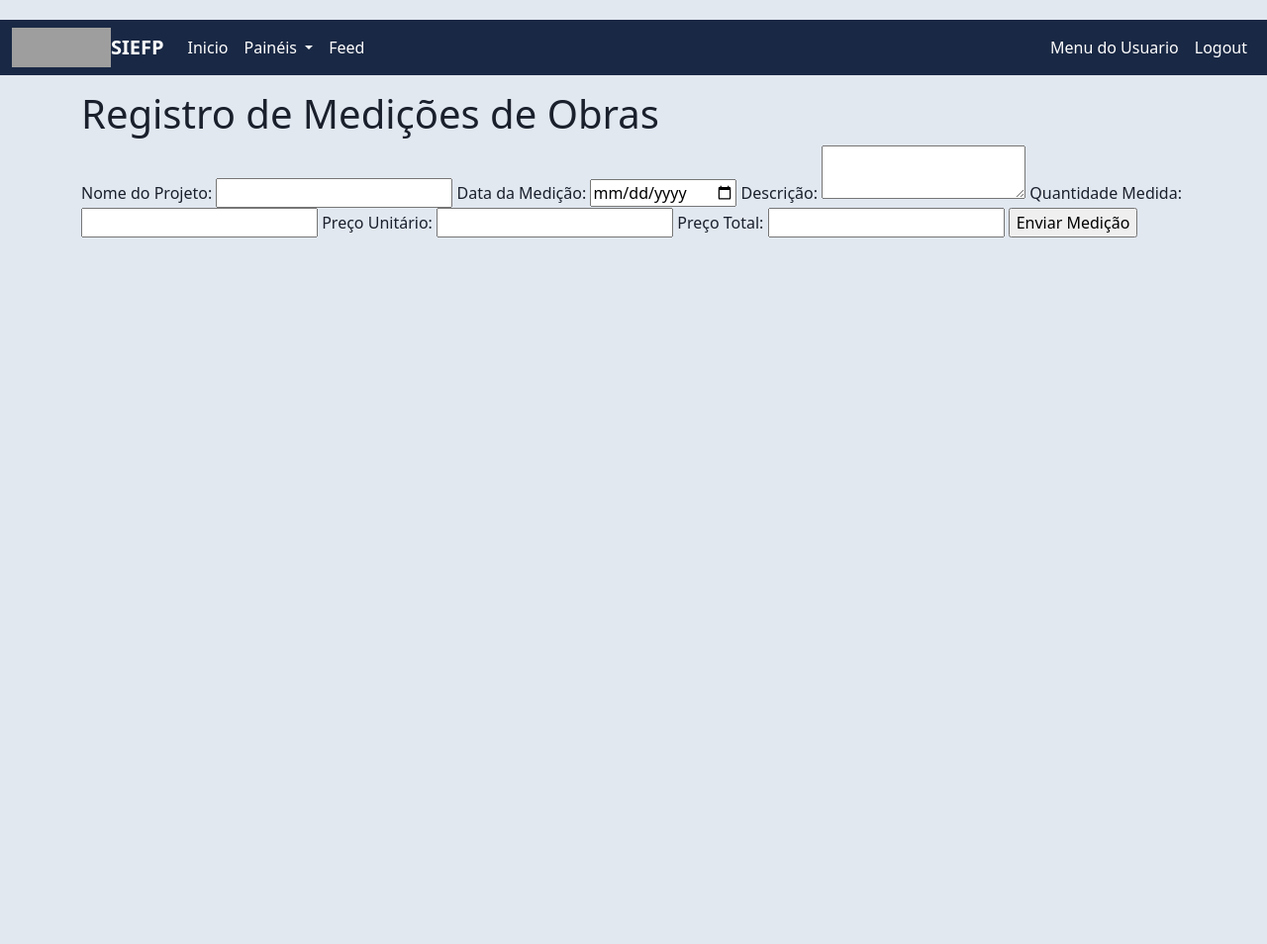
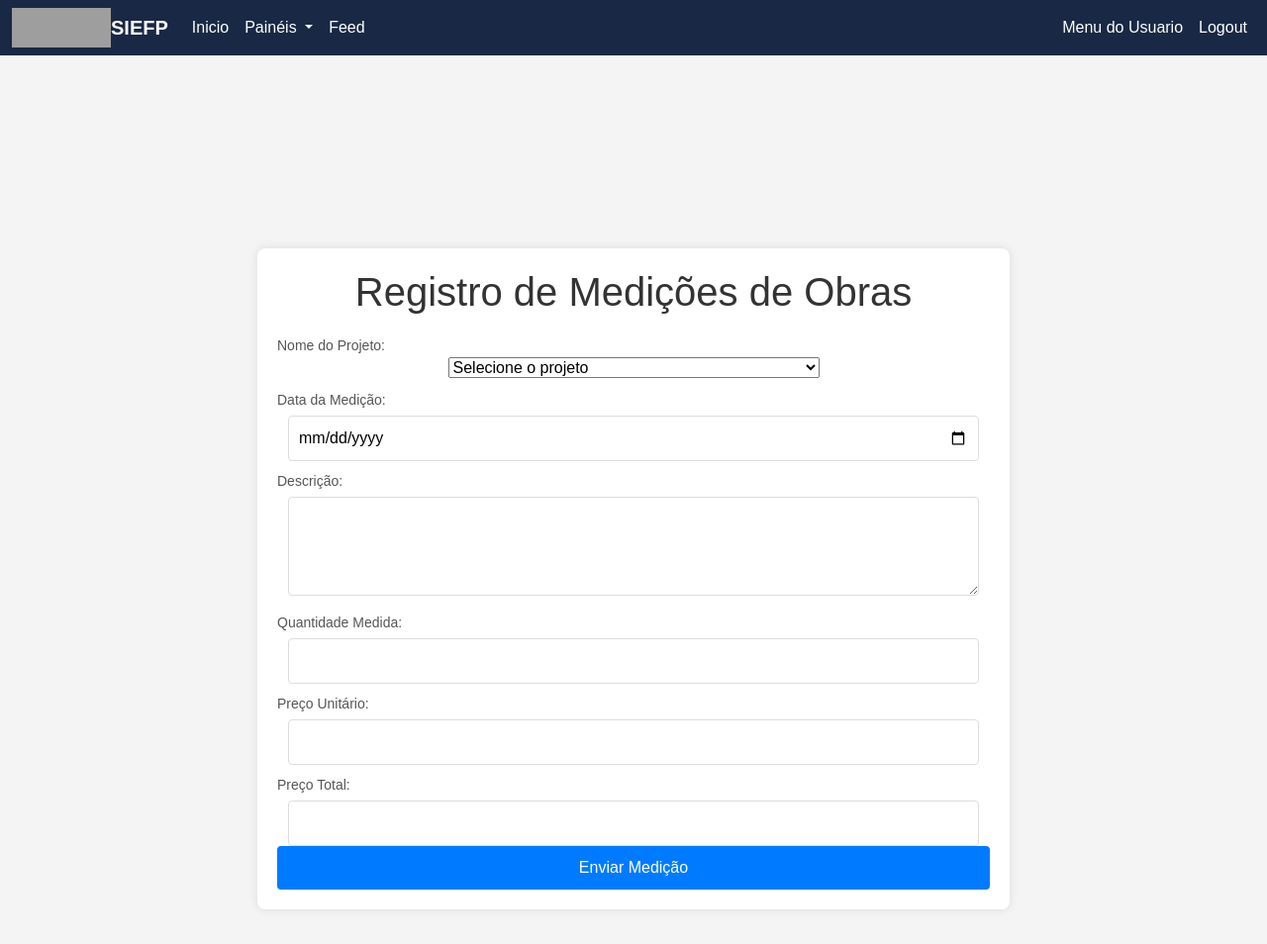
Before and after one commit to AiramBI/SECID, a Flask app: page /usuario/medicao in a window 1280 px wide. Shown: the whole page at 99% size. Before the commit the page ends 240 px from the top, so only its background shows below. Run offline with Flask 3, Linux system fonts and the light colour scheme; the visitor is signed in with stand-in values (Sample User, id 1); grey boxes are pictures that could not be loaded.

Commit message:
Update medicao.html

```diff
--- a/SECID/templates/medicao.html
+++ b/SECID/templates/medicao.html
@@ -1,12 +1,120 @@
 {%extends 'base.html' %}
 
 {% block body%}
+<head>
+    <style>
+        body {
+            font-family: Arial, sans-serif;
+            background-color: #f4f4f4;
+            margin: 0;
+            padding: 0;
+        }
+        .top-bar {
+            position: fixed;
+            top: 0;
+            left: 0;
+            width: 100%;
+            background-color: #007bff;
+            color: #fff;
+            padding: 10px;
+            text-align: center;
+            z-index: 1000;
+        }
+        .top-bar a {
+            color: #fff;
+            text-decoration: none;
+            font-size: 16px;
+            margin: 0 15px;
+        }
+        .top-bar a:hover {
+            text-decoration: underline;
+        }
+        .container {
+            margin: 60px auto 0; /* Margem para espaçar do botão fixo */
+            padding: 20px;
+            max-width: 800px; /* Largura máxima para melhor visualização em telas grandes */
+        }
+        .form-container {
+            background-color: #fff;
+            border-radius: 8px;
+            box-shadow: 0 0 10px rgba(0, 0, 0, 0.1);
+            padding: 20px;
+            text-align: center;
+        }
+        .form-container h1 {
+            margin-bottom: 20px;
+            color: #333;
+        }
+        .form-container label {
+            display: block;
+            margin-top: 10px;
+            font-size: 14px;
+            color: #555;
+            text-align: left;
+        }
+        .form-container input[type="text"],
+        .form-container input[type="date"],
+        .form-container input[type="number"],
+        .form-container textarea {
+            width: calc(100% - 22px);
+            padding: 10px;
+            margin-top: 5px;
+            border: 1px solid #ddd;
+            border-radius: 4px;
+            box-sizing: border-box;
+        }
+        .form-container textarea {
+            height: 100px;
+            resize: vertical; /* Permite redimensionar verticalmente */
+        }
+        .form-container input[type="submit"] {
+            width: 100%;
+            padding: 10px;
+            background-color: #007bff;
+            border: none;
+            border-radius: 4px;
+            color: #fff;
+            font-size: 16px;
+            cursor: pointer;
+            transition: background-color 0.3s ease;
+        }
+        .form-container input[type="submit"]:hover {
+            background-color: #0056b3;
+        }
+    </style>
+</head>
+<body>
+    <!-- Conteúdo da página de medições de obras -->
     <div class="container">
         <div class="form-container">
             <h1>Registro de Medições de Obras</h1>
             <form action="/submit" method="post">
                     <label for="projectName">Nome do Projeto:</label>
-                <input type="text" id="projectName" name="projectName" required>
+                    <select id="projectName" name="projectName" required>
+                        <option value="">Selecione o projeto</option>
+                        <option value="Três Rios II - Av. Zoelo">Três Rios II - Av. Zoelo</option>
+                        <option value="Cachoeiras de Macacu I - Praça Vilage Japuíba">Cachoeiras de Macacu I - Praça Vilage Japuíba</option>
+                        <option value="Cachoeiras de Macacu II - Recapeamento">Cachoeiras de Macacu II - Recapeamento</option>
+                        <option value="Cachoeiras de Macacu III - Bairro Guararapes">Cachoeiras de Macacu III - Bairro Guararapes</option>
+                        <option value="Itaboraí I - AV. 22 de Maio">Itaboraí I - AV. 22 de Maio</option>
+                        <option value="Itaboraí IX - Bairro Santo Antônio">Itaboraí IX - Bairro Santo Antônio</option>
+                        <option value="Itaboraí II - Jardim Imperial">Itaboraí II - Jardim Imperial</option>
+                        <option value="Itaboraí V - Bairro Gebara">Itaboraí V - Bairro Gebara</option>
+                        <option value="Itaboraí VII - Bairro Aldeia da Prata">Itaboraí VII - Bairro Aldeia da Prata</option>
+                        <option value="Itaboraí VIII - Bairros Marambaia e Vila Brasil">Itaboraí VIII - Bairros Marambaia e Vila Brasil</option>
+                        <option value="Laje do Muriaé I - Córrego Fundo e do Vai e Volta">Laje do Muriaé I - Córrego Fundo e do Vai e Volta</option>
+                        <option value="Macaé I - Construção de Ponte">Macaé I - Construção de Ponte</option>
+                        <option value="Mesquita - Bairro Chatuba">Mesquita - Bairro Chatuba</option>
+                        <option value="Porciúncula I - Drenagem e Pavimentação">Porciúncula I - Drenagem e Pavimentação</option>
+                        <option value="São Gonçalo I - MUVI">São Gonçalo I - MUVI</option>
+                        <option value="São Gonçalo II - Bairro Bom Retiro">São Gonçalo II - Bairro Bom Retiro</option>
+                        <option value="São Gonçalo III - Bairro Vista Alegre">São Gonçalo III - Bairro Vista Alegre</option>
+                        <option value="São Gonçalo IV - AV. Jornalista Roberto Marinho">São Gonçalo IV - AV. Jornalista Roberto Marinho</option>
+                        <option value="São Gonçalo V - Bairro Marambaia">São Gonçalo V - Bairro Marambaia</option>
+                        <option value="São Pedro da Aldeia I - Bairro Colinas">São Pedro da Aldeia I - Bairro Colinas</option>
+                        <option value="São Pedro da Aldeia II - Estrada da Boa Vista">São Pedro da Aldeia II - Estrada da Boa Vista</option>
+                        <option value="Três Rios I - Construção de Galeria de Drenagem">Três Rios I - Construção de Galeria de Drenagem</option>
+                    </select>
 
                     <label for="measurementDate">Data da Medição:</label>
                     <input type="date" id="measurementDate" name="measurementDate" required>
@@ -15,15 +123,17 @@
                     <textarea id="description" name="description" required></textarea>
 
                     <label for="quantity">Quantidade Medida:</label>
-                <input type="number" id="quantity" name="quantity" step="0.01" required>
+                    <input type="number" id="quantity" name="quantity" step="0.01" required oninput="calculateTotal()">
 
                     <label for="unitPrice">Preço Unitário:</label>
-                <input type="number" id="unitPrice" name="unitPrice" step="0.01" required>
+                    <input type="number" id="unitPrice" name="unitPrice" step="0.01" required oninput="calculateTotal()">
 
                     <label for="totalPrice">Preço Total:</label>
-                <input type="number" id="totalPrice" name="totalPrice" step="0.01" required>
+                    <input type="number" id="totalPrice" name="totalPrice" step="0.01" readonly>
 
                     <input type="submit" value="Enviar Medição">
                 </form>
         </div>
+    </div>
+</body>
 {% endblock %}
```
Lines whose indentation alone changed are shown as unchanged.
